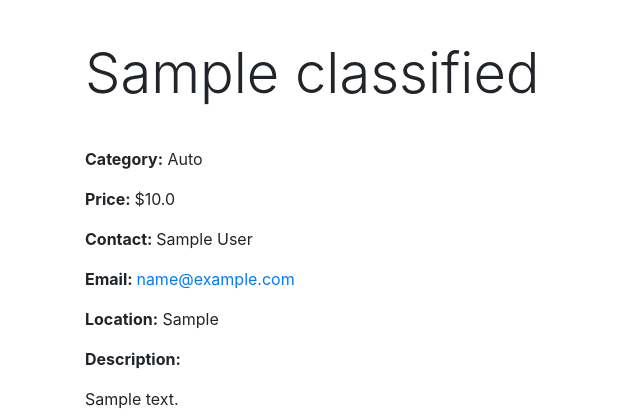
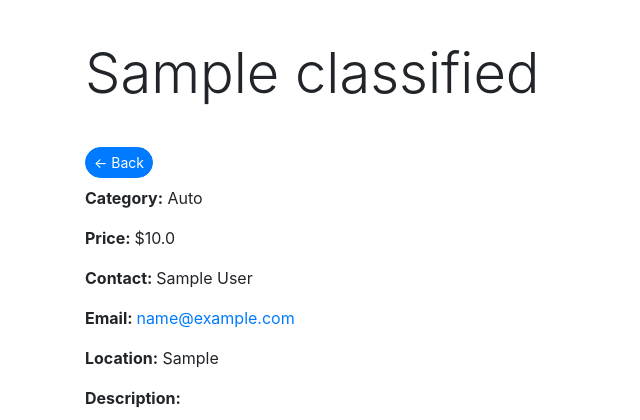
Before and after one commit to quezada007/django_classifieds, a Django app: page /classifieds/1/ in a window 1280 px wide. Shown: the part 104-524 px from the top of the page, without its empty margins (0-640 px from the left). Run offline with Django 3.2, Linux system fonts and the light colour scheme; tables that the repository leaves empty hold one stand-in row (values such as "Sample post"); some libraries are stand-ins or nearby versions.

Commit message:
Add a back button to the home page

```diff
--- a/classifieds/templates/classified_detail.html
+++ b/classifieds/templates/classified_detail.html
@@ -7,6 +7,7 @@
       <div class="row">
          <div class="col-12"><h1 class="display-4">{{ classified.title }}</h1></div>
          <div class="col-sm-6">
+            <a href="{% url 'home' %}" class="btn btn-primary btn-sm rounded-pill mb-2">&#8592; Back</a>
             <p><strong>Category:</strong> {{ classified.get_category_display }}</p>
             <p><strong>Price: </strong> ${{ classified.price }}</p>
             <p><strong>Contact: </strong> {{ classified.first_name }} {{ classified.last_name }}</p>
```
